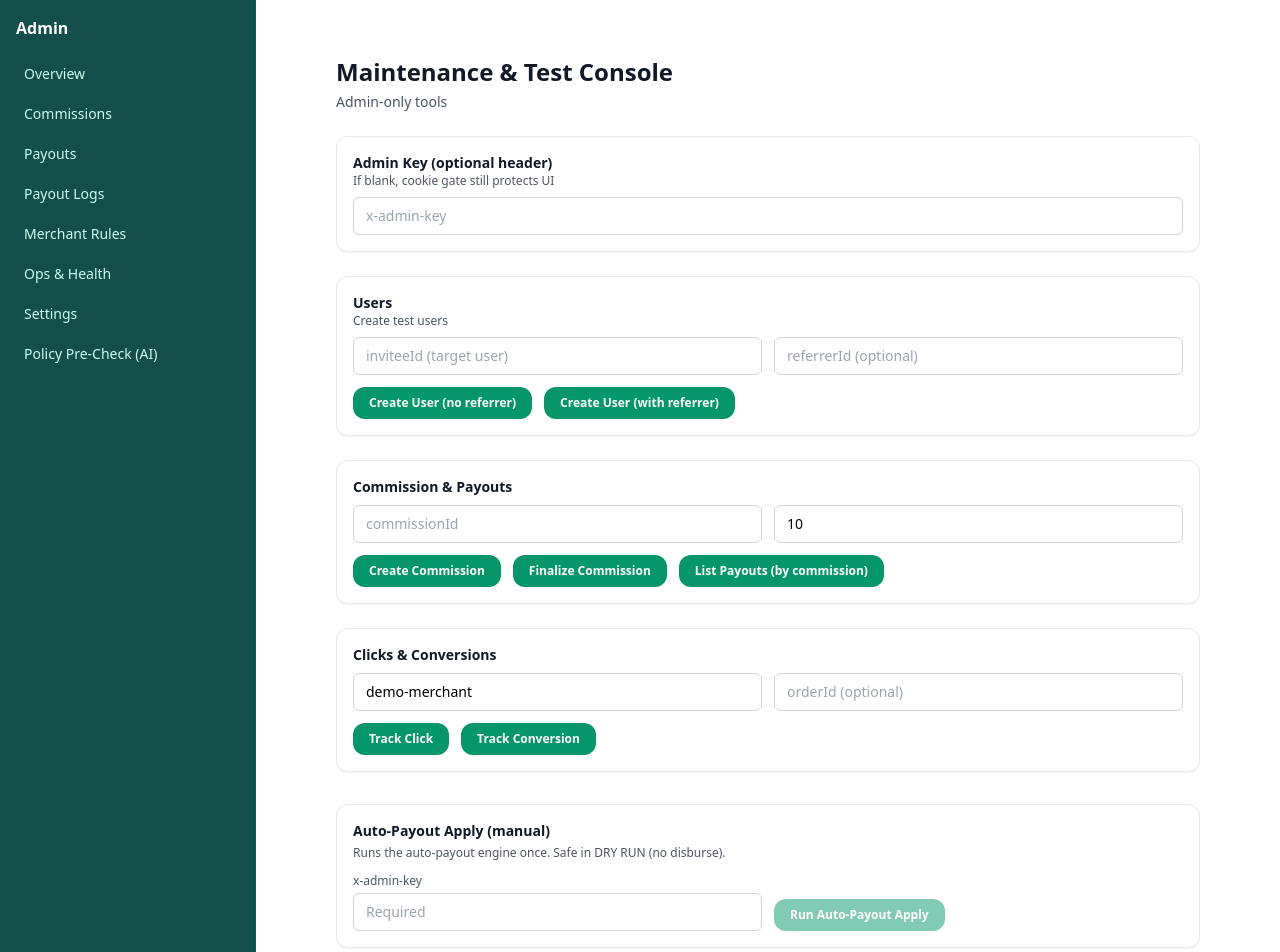
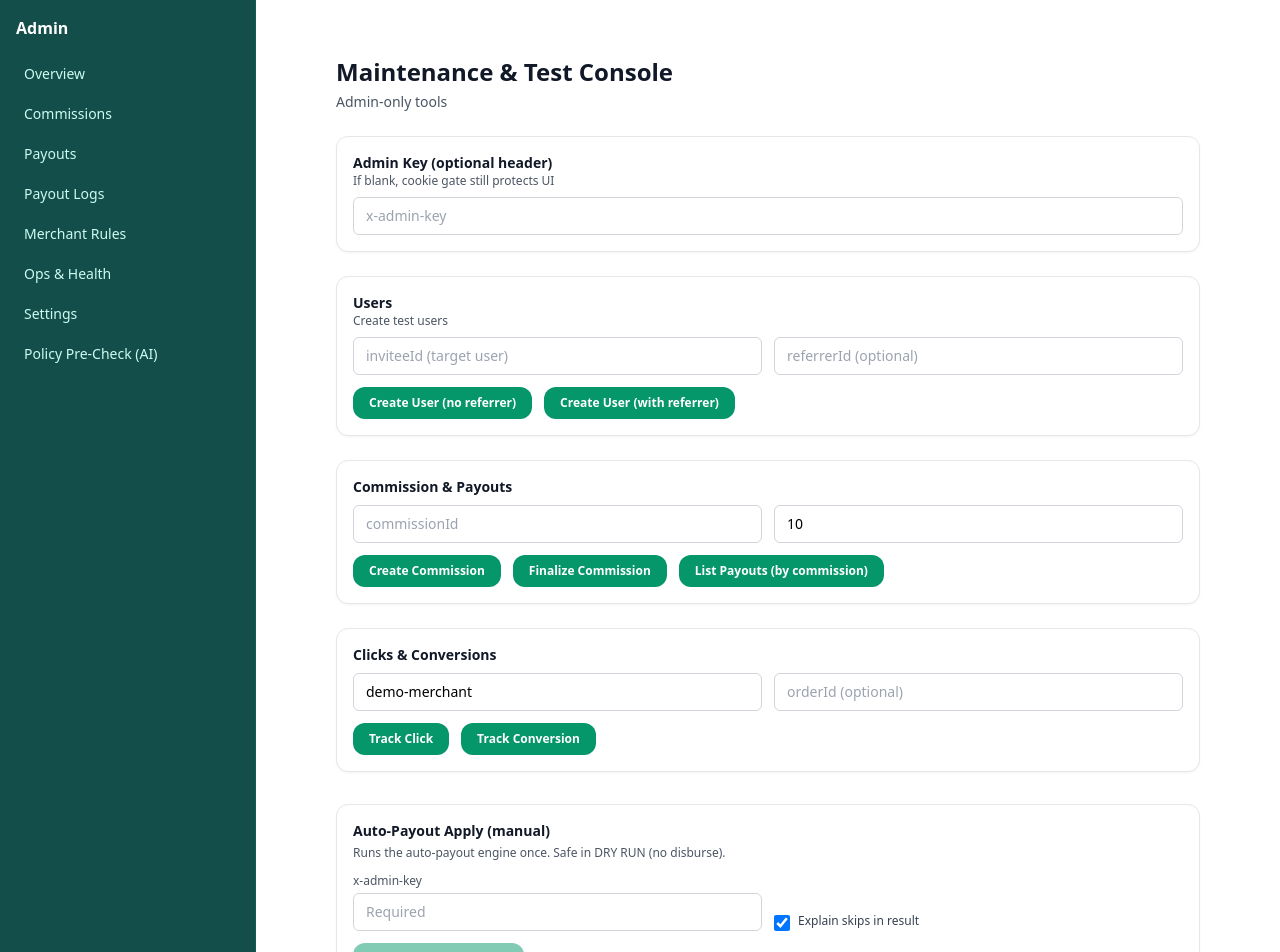
Before and after one commit to begintolern/Linkmint, a Next.js app: page /admin/maintenance in a window 1280 px wide. Shown: the top 952 px of the page. Built offline with nearby package versions, Linux system fonts and the light colour scheme.

Commit message:
Maintenance: add 'Explain skips' toggle to auto-payout apply card

```diff
--- a/components/AutoPayoutApplyCard.tsx
+++ b/components/AutoPayoutApplyCard.tsx
@@ -6,6 +6,7 @@ import { useState } from "react";
 export default function AutoPayoutApplyCard() {
   const [adminKey, setAdminKey] = useState("");
   const [busy, setBusy] = useState(false);
+  const [explainSkips, setExplainSkips] = useState(true); // NEW: default ON
   const [out, setOut] = useState<string>("");
 
   async function runApply() {
@@ -18,7 +19,12 @@ export default function AutoPayoutApplyCard() {
           "content-type": "application/json",
           ...(adminKey ? { "x-admin-key": adminKey } : {}),
         },
-        body: JSON.stringify({ reason: "admin_manual_click" }),
+        body: JSON.stringify({
+          reason: "admin_manual_click",
+          explainSkips,         // NEW: send to API
+          // (optional) add limit here if you want a fixed batch size:
+          // limit: 20,
+        }),
       });
       const ct = r.headers.get("content-type") || "";
       if (ct.includes("application/json")) {
@@ -54,7 +60,17 @@ export default function AutoPayoutApplyCard() {
           />
         </label>
 
-        <div className="flex items-end">
+        <label className="flex items-end gap-2 text-xs">
+          <input
+            type="checkbox"
+            className="h-4 w-4 rounded border-gray-300"
+            checked={explainSkips}
+            onChange={(e) => setExplainSkips(e.target.checked)}
+          />
+          <span className="mb-[2px] text-gray-700">Explain skips in result</span>
+        </label>
+
+        <div className="sm:col-span-2 flex items-end">
           <button
             onClick={runApply}
             disabled={busy || !adminKey}
```
